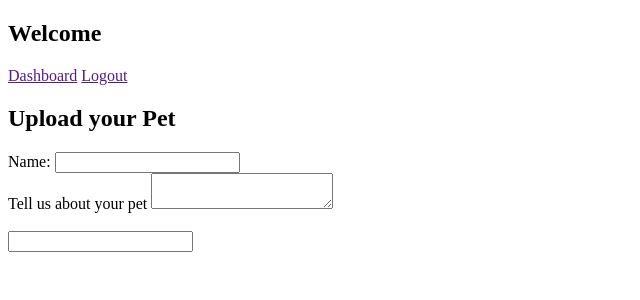
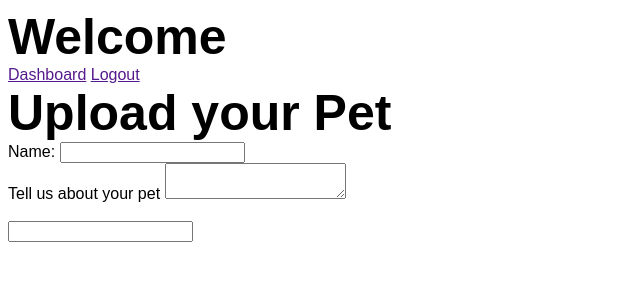
Before and after one commit to AilinaDennis/Book-CLub, a Flask app: template app/templates/new_pet.html in a window 1280 px wide. Shown: the top 300 px of the page, without its empty margins (0-640 px from the left). Run offline with Flask 2, Linux system fonts and the light colour scheme; the template is opened without the code that fills it, so the values that code supplies are empty.

Commit message:
updated css

```diff
--- /dev/null
+++ b/app/static/style.css
@@ -0,0 +1,56 @@
+*{
+    font-family: Arial, Helvetica, sans-serif;
+}
+
+input[type=text]:focus, input[type=password]:focus {
+    border: 3px solid #555;
+}
+
+.text-primary{
+    font-size:50px;
+    margin:0px;
+}
+
+.form-group{
+    margin:10px;
+}
+
+.login{
+
+}
+
+.register{
+
+}
+
+.nav{
+
+}
+
+.text-nav{
+
+}
+
+.container{
+
+}
+
+.text-small{
+
+}
+
+.btn{
+
+}
+
+.table{
+
+}
+
+.edit{
+
+}
+
+.new{
+
+}
--- a/app/templates/new_pet.html
+++ b/app/templates/new_pet.html
@@ -1,34 +1,34 @@
 <!DOCTYPE html>
 <html lang="en">
-    <link rel="stylesheet" type="text/css" href=>
+    <link rel="stylesheet" type="text/css" href="{{ url_for('static', filename='style.css') }}">
 <head>
     <title>Upload Pet</title>
 </head>
 <body>
-    <nav class="">
-        <h1 class="">Welcome</h1>
-        <div class="">
-            <a href="" class="">Dashboard</a>
-            <a href="" class="">Logout</a>
+    <nav class="nav">
+        <h1 class="text-primary">Welcome</h1>
+        <div>
+            <a href="" class="text-nav">Dashboard</a>
+            <a href="" class="text-nav">Logout</a>
 
         </div>
 
     </nav>
-    <form method="post" class="">
-        <h2 class="">Upload your Pet</h2>
-        <div class="">
+    <form method="post" class="new">
+        <h2 class="text-primary">Upload your Pet</h2>
+        <div>
             <input type="hidden" title="id">
-            <div class="">
-                <div class="">
+            <div>
+                <div>
                     <label for="name">Name:</label>
-                    <input type="text" name="name" class="">
+                    <input type="text" name="name" class="text-small">
                 </div>
-                <div class="">
+                <div>
                     <label for="description">Tell us about your pet</label>
-                    <textarea name="description" class=""></textarea>
+                    <textarea name="description" class="text-small"></textarea>
                 </div>
                 <br>
-                <input class="">
+                <input class="btn">
                 </div>
             </div>
         </div>
```
Also changed, not shown: app/templates/dashboard.html (+7 -7 lines), app/templates/edit_pet.html (+15 -15 lines), app/templates/register.html (+9 -6 lines), app/templates/show_pet.html (+11 -11 lines).
